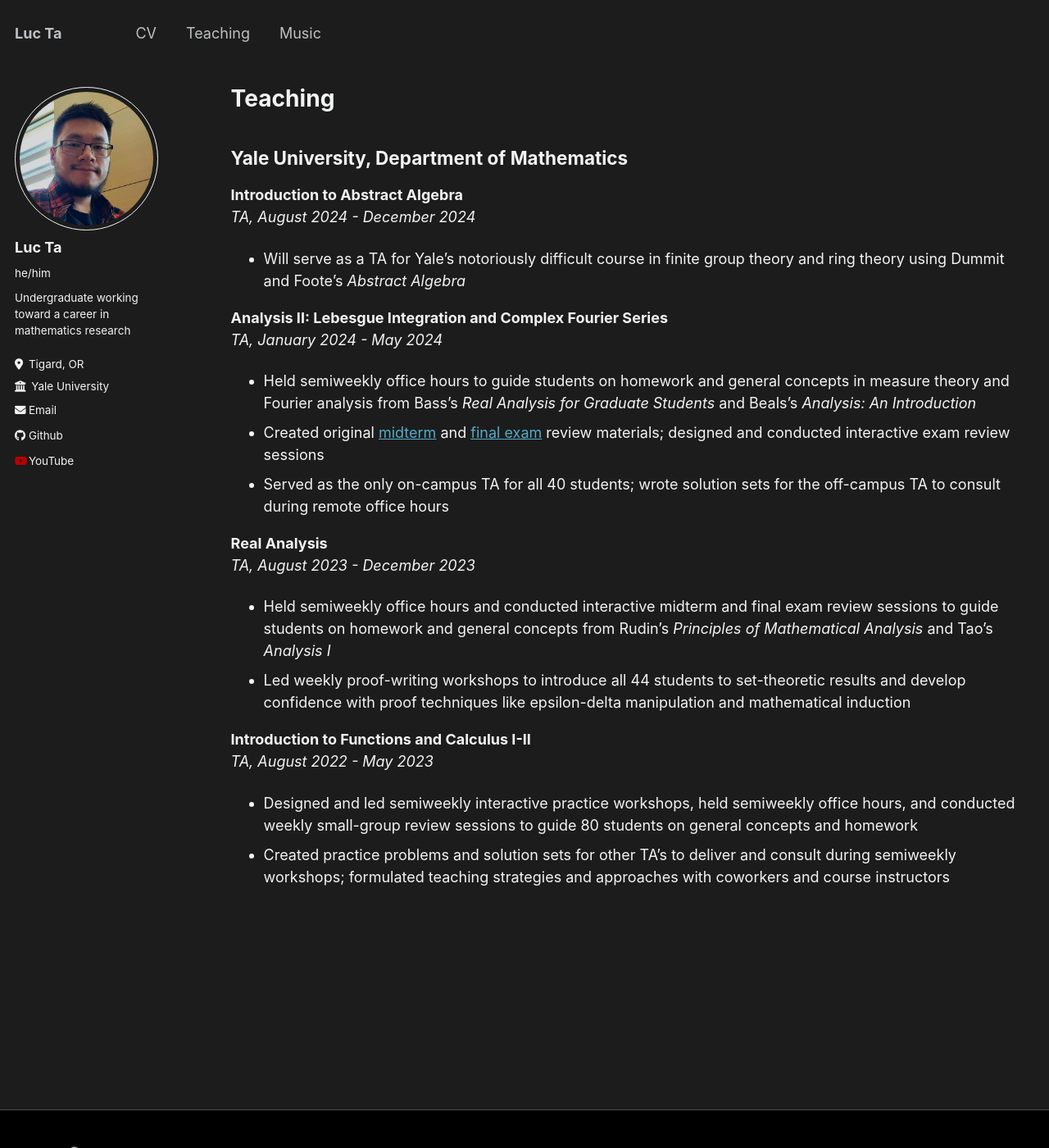
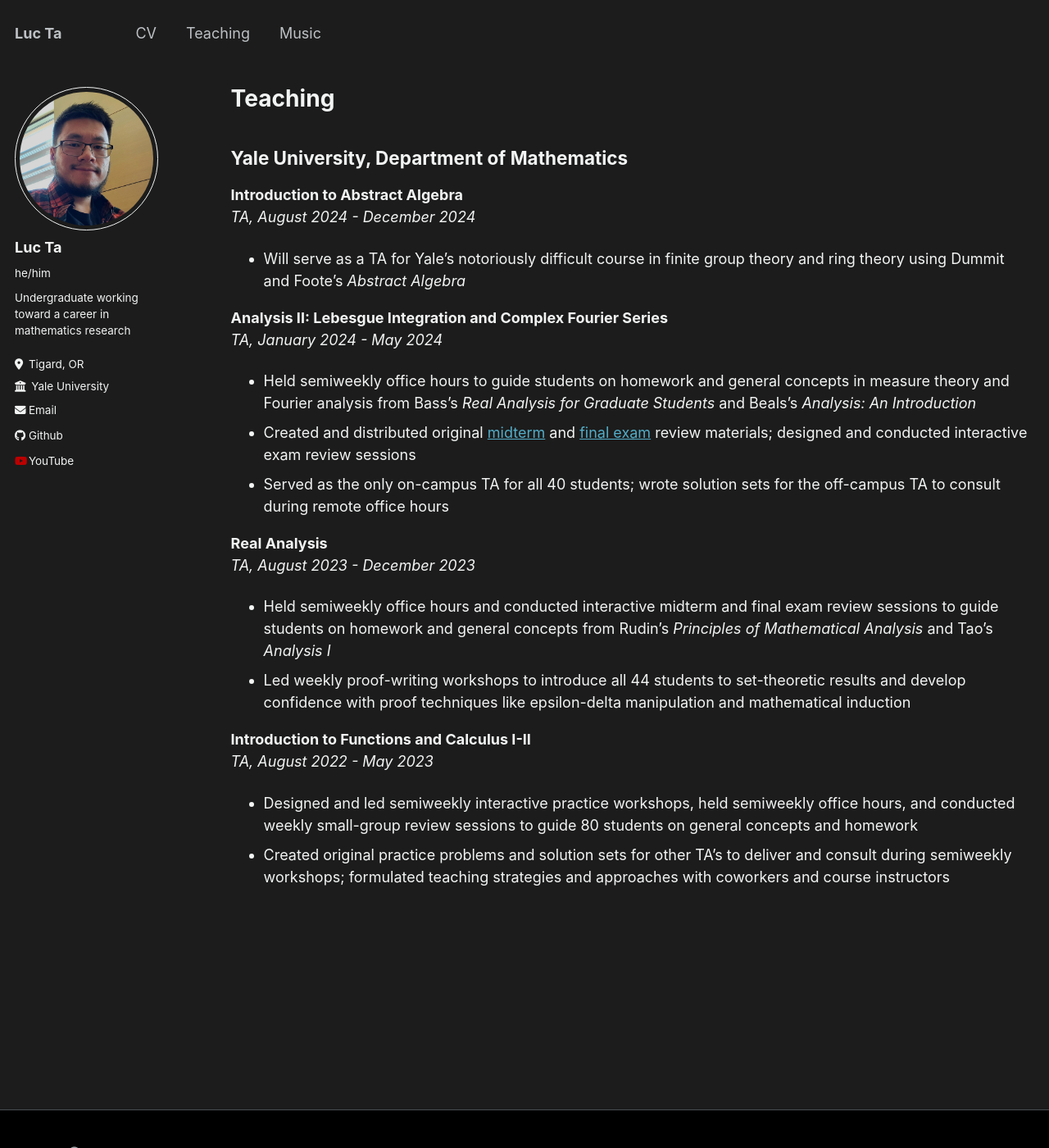
Before and after one commit to luc-ta/luc-ta.github.io, a Jekyll site: the page built from _pages/teaching.md, in a window 1280 px wide and 1400 px high. Shown: the whole window at 82% size. Built offline with Jekyll 4.4.1, drawn with Linux system fonts in a browser that asks for light colours.

Commit message:
Update teaching.md

```diff
--- a/_pages/teaching.md
+++ b/_pages/teaching.md
@@ -16,7 +16,7 @@ _TA, August 2024 - December 2024_
 **Analysis II: Lebesgue Integration and Complex Fourier Series**\
 _TA, January 2024 - May 2024_
 * Held semiweekly office hours to guide students on homework and general concepts in measure theory and Fourier analysis from Bass's _Real Analysis for Graduate Students_ and Beals's _Analysis: An Introduction_
-* Created original [midterm](../files/Math_305_midterm_review_worksheet.pdf) and [final exam](../files/Math_305_final_review_worksheet.pdf) review materials; designed and conducted interactive exam review sessions
+* Created and distributed original [midterm](../files/Math_305_midterm_review_worksheet.pdf) and [final exam](../files/Math_305_final_review_worksheet.pdf) review materials; designed and conducted interactive exam review sessions
 * Served as the only on-campus TA for all 40 students; wrote solution sets for the off-campus TA to consult during remote office hours
 
 **Real Analysis**\
@@ -27,4 +27,4 @@ _TA, August 2023 - December 2023_
 **Introduction to Functions and Calculus I-II**\
 _TA, August 2022 - May 2023_
 * Designed and led semiweekly interactive practice workshops, held semiweekly office hours, and conducted weekly small-group review sessions to guide 80 students on general concepts and homework
-* Created practice problems and solution sets for other TA's to deliver and consult during semiweekly workshops; formulated teaching strategies and approaches with coworkers and course instructors
+* Created original practice problems and solution sets for other TA's to deliver and consult during semiweekly workshops; formulated teaching strategies and approaches with coworkers and course instructors
```
